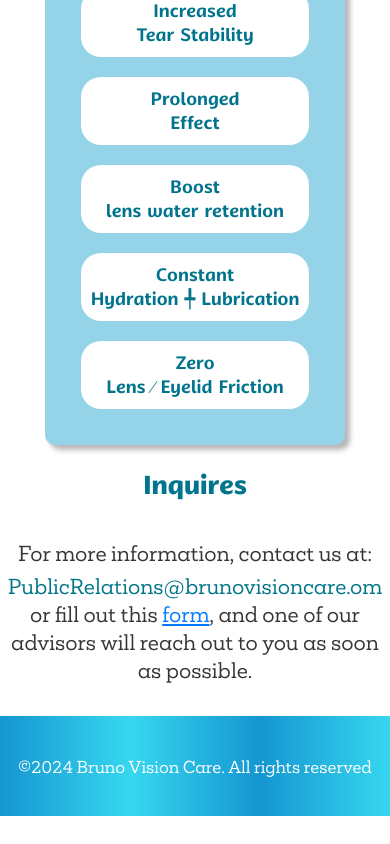
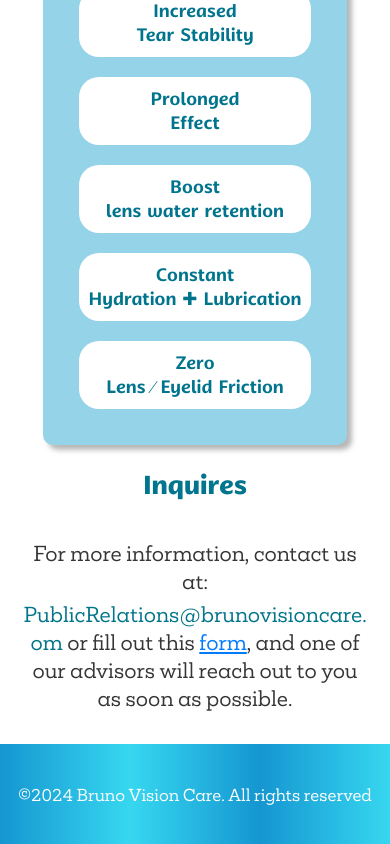
Before and after one commit to UditChauhan07/BMD-VISNCARE-Frontend, a React (Create React App) app: page / in a window 390 px wide. Shown: the part 1877-2721 px from the top of the page. Before the commit the page ends 2693 px from the top, so only its background shows below. Built offline with nearby package versions, Linux system fonts and the light colour scheme.

Commit message:
[AP] form uiu responsive (AP v1.1.1)

```diff
--- a/src/Components/Pages/Benefits/Benefits.js
+++ b/src/Components/Pages/Benefits/Benefits.js
@@ -15,7 +15,7 @@ const Benefits = () => {
                         <div className={styles.Key}><p>Increased <br />Tear Stability</p></div>
                         <div className={styles.Key}><p>Prolonged <br />Effect</p></div>
                         <div className={styles.Key}><p>Boost<br />lens water retention</p></div>
-                        <div className={styles.Key}><p>Constant<br /> Hydration &#9543; Lubrication</p></div>
+                        <div className={styles.Key}><p>Constant<br /> Hydration &#10010; Lubrication</p></div>
                         <div className={styles.Key}><p>Zero <br />Lens &#8725; Eyelid Friction</p></div>
                     </div>
                 </div>
--- a/src/Components/Pages/Inquires/Inquires.module.css
+++ b/src/Components/Pages/Inquires/Inquires.module.css
@@ -117,6 +117,7 @@
     color: #007489;
     text-decoration: none;
     font-family: "MokokoRegular";
+    word-break: break-all;
 
 }
 .Inquires_div h4{
@@ -195,7 +196,7 @@
 
 .Inquires_div{
 
-    margin: 20px auto 0;}
+    margin: 20px 20px 0;}
 
     .form input,
     .form textarea {
```
Also changed, not shown: src/Components/Pages/Inquires/Inquires.js (+4 -4 lines).
